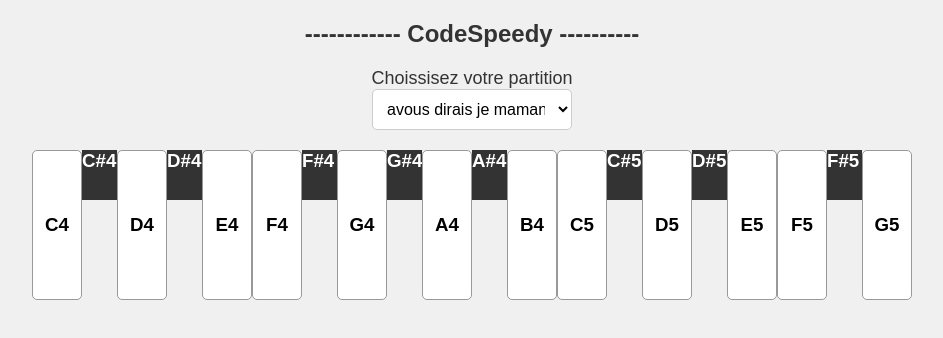
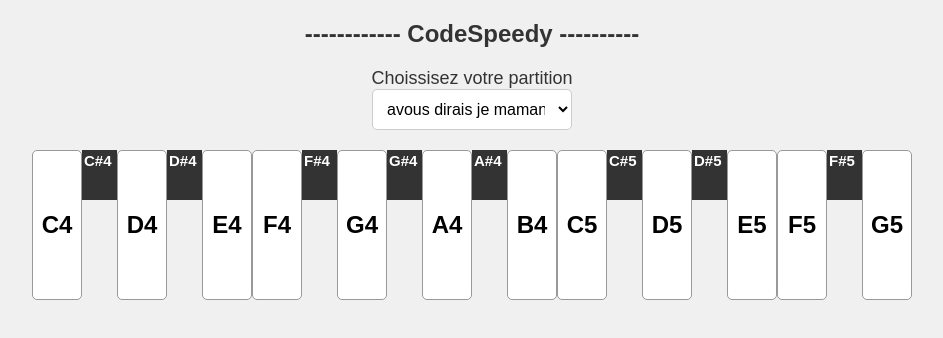
Before and after one commit to artiranif/Piano, a plain HTML site: page index.html in a window 1280 px wide. Shown: the whole page, without its empty margins (168-1111 px from the left). Drawn offline with Linux system fonts and the light colour scheme.

Commit message:
Change the design of the text in dieze

```diff
--- a/chatstyle.css
+++ b/chatstyle.css
@@ -86,10 +86,16 @@
     height: 50px;
     width: 35px;
     background-color: #333;
-    color: #fff;
+
   }
 
   /* Style the audio playback container */
   #audio {
     display: none; /* Hide the audio elements */
   }
+
+  .notedieze{
+    margin:2px;
+    color: #fff;
+    font-size: 15px;
+  }
--- a/script.js
+++ b/script.js
@@ -67,14 +67,14 @@ let indextouche = 0;
 for (const index in touche) {
     iterator = touche[index];
     dicotouche[iterator]=listenote[index];
-    conteneur.innerHTML += `<div id="${iterator}" onmouseup=souris("${iterator}") class="key white black untouched" ><h3>${versionlettre(listenote[index])}</h3></div>`
+    conteneur.innerHTML += `<div id="${iterator}" onmouseup=souris("${iterator}") class="key white black untouched" ><h2>${versionlettre(listenote[index])}</h2></div>`
 
     let notesup = listesuperieur[indextouche];
     if(listenote[index]+1 == notesup){
         let subiterator =uppertouche[index];
         dicotouche[subiterator]=notesup;
         console.log(listenote[index], notesup)
-        conteneur.innerHTML += `<div id="${subiterator}" onmouseup=souris("${subiterator}") class="dieze untouched" ><h3>${versionlettre(notesup)}</h3></div>`
+        conteneur.innerHTML += `<div id="${subiterator}" onmouseup=souris("${subiterator}") class="dieze untouched" ><h2 class="notedieze">${versionlettre(notesup)}</h2></div>`
         rep.innerHTML += `<audio id="song-${subiterator}" src=${trouverfichier(listesuperieur[indextouche])}></audio>`;
         indextouche++
     }
```
